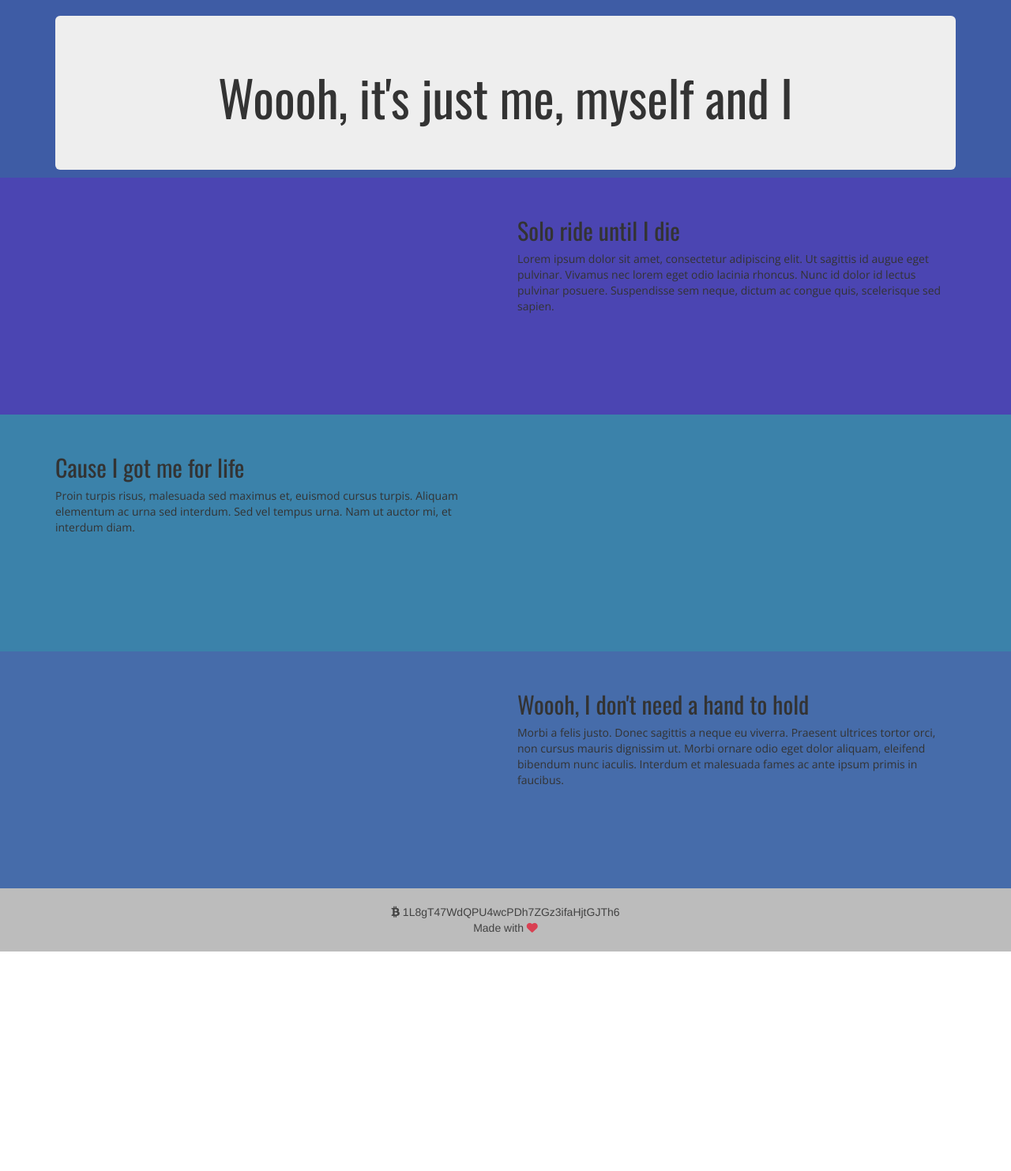
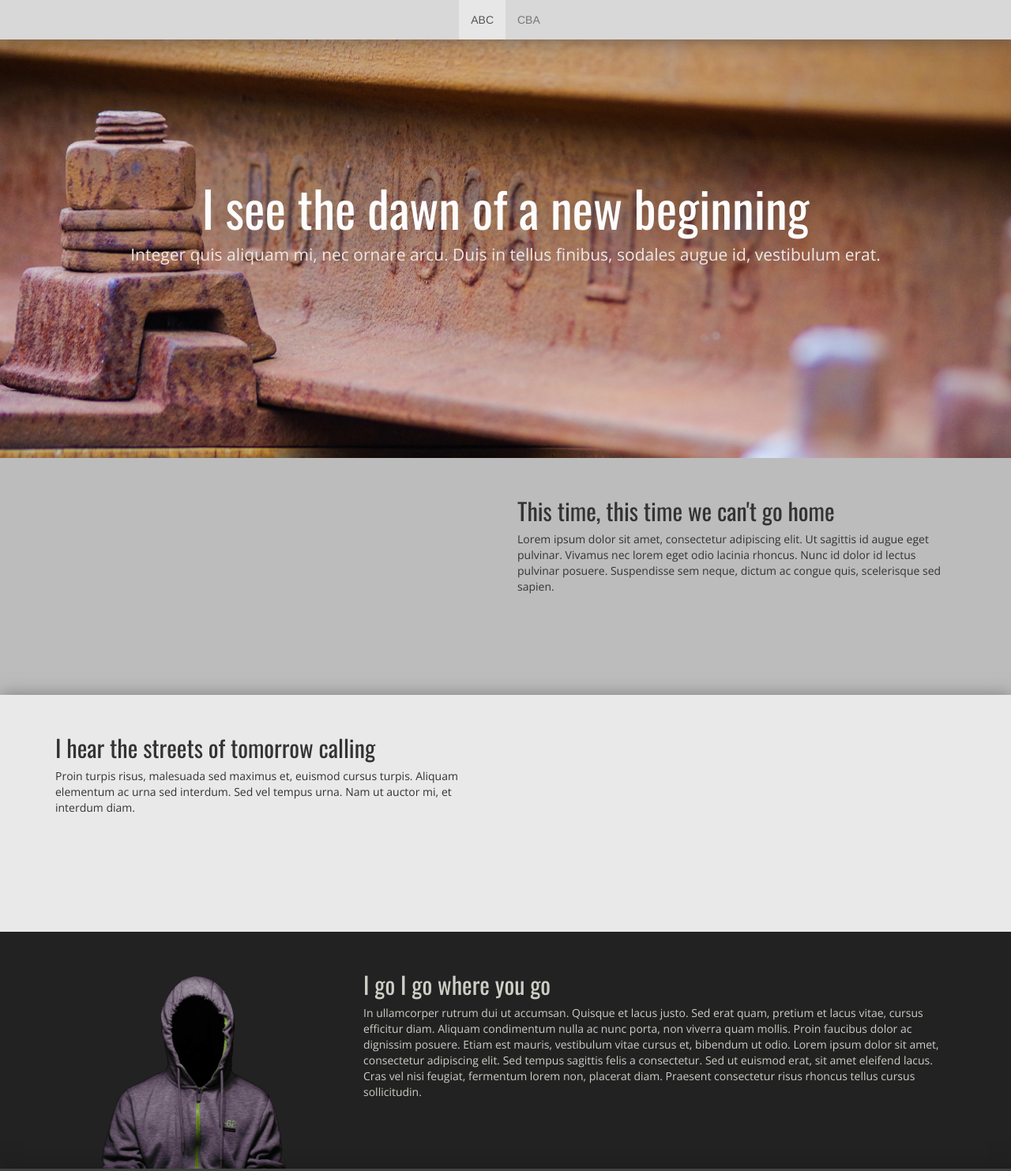
Before and after one commit to qeterme/qeterme, a plain HTML site: page info_hw/index.html in a window 1280 px wide. Shown: the top 1483 px of the page at 79% size. Before the commit the page ends 1205 px from the top, so only its background shows below. Drawn offline with nearby package versions, Linux system fonts and the light colour scheme.

Commit message:
Now with pictures

```diff
--- a/info_hw/index.html
+++ b/info_hw/index.html
@@ -11,26 +11,23 @@
 		<script src="https://use.fontawesome.com/d73ec45e80.js"></script>
 	</head>
 	<body>
-<!-- 		<nav class="navbar navbar-default menu">
-			<div class="container-fluid">
-				<div class="container navbar-center">
-					<ul class="nav navbar-nav navbar-center">
+ 		<nav class="navbar navbar-default">
+			<div class="container">
+				<div class="collapse navbar-collapse">
+					<ul class="nav navbar-nav">
 						<li class="active"><a href="#">ABC</a></li>
 						<li><a href="#">CBA</a></li>
 					</ul>
 				</div>
 			</div>
-		</nav> -->
+		</nav>
 
 		<div class="first">
 			<div class="container-fluid">
 				<div class="container">
-					<div class="row">
-						<div class="col-xs-12">
-							<div class="jumbotron">
-								<h1>Woooh, it's just me, myself and I</h1>
-							</div>
-						</div>
+					<div class="jumbotron">
+						<h1 class="one">I see the dawn of a new beginning</h1>
+						<p class="one">Integer quis aliquam mi, nec ornare arcu. Duis in tellus finibus, sodales augue id, vestibulum erat.</p>
 					</div>
 				</div>
 			</div>
@@ -40,13 +37,11 @@
 			<div class="container-fluid">
 				<div class="container">
 					<div class="row">
-						<div class="col-xs-12">
-							<div class="col-xs-6">
-							</div>
-							<div class="col-xs-6">
-								<h2>Solo ride until I die</h2>
-								<p>Lorem ipsum dolor sit amet, consectetur adipiscing elit. Ut sagittis id augue eget pulvinar. Vivamus nec lorem eget odio lacinia rhoncus. Nunc id dolor id lectus pulvinar posuere. Suspendisse sem neque, dictum ac congue quis, scelerisque sed sapien.</p>
-							</div>
+						<div class="col-xs-6">
+						</div>
+						<div class="col-xs-6">
+							<h2>This time, this time we can't go home</h2>
+							<p>Lorem ipsum dolor sit amet, consectetur adipiscing elit. Ut sagittis id augue eget pulvinar. Vivamus nec lorem eget odio lacinia rhoncus. Nunc id dolor id lectus pulvinar posuere. Suspendisse sem neque, dictum ac congue quis, scelerisque sed sapien.</p>
 						</div>
 					</div>
 				</div>
@@ -58,7 +53,7 @@
 				<div class="container">
 					<div class="row">
 						<div class="col-xs-6">
-							<h2>Cause I got me for life</h2>
+							<h2>I hear the streets of tomorrow calling</h2>
 							<p>Proin turpis risus, malesuada sed maximus et, euismod cursus turpis. Aliquam elementum ac urna sed interdum. Sed vel tempus urna. Nam ut auctor mi, et interdum diam.</p>
 						</div>
 						<div class="col-xs-6">
@@ -72,11 +67,12 @@
 			<div class="container-fluid">
 				<div class="container">
 					<div class="row">
-						<div class="col-xs-6">
+						<div class="col-xs-4">
+							<img src="./img/pic4.png" />
 						</div>
-						<div class="col-xs-6">
-							<h2>Woooh, I don't need a hand to hold</h2>
-							<p> Morbi a felis justo. Donec sagittis a neque eu viverra. Praesent ultrices tortor orci, non cursus mauris dignissim ut. Morbi ornare odio eget dolor aliquam, eleifend bibendum nunc iaculis. Interdum et malesuada fames ac ante ipsum primis in faucibus.</p>
+						<div class="col-xs-8">
+							<h2>I go I go where you go</h2>
+							<p>In ullamcorper rutrum dui ut accumsan. Quisque et lacus justo. Sed erat quam, pretium et lacus vitae, cursus efficitur diam. Aliquam condimentum nulla ac nunc porta, non viverra quam mollis. Proin faucibus dolor ac dignissim posuere. Etiam est mauris, vestibulum vitae cursus et, bibendum ut odio. Lorem ipsum dolor sit amet, consectetur adipiscing elit. Sed tempus sagittis felis a consectetur. Sed ut euismod erat, sit amet eleifend lacus. Cras vel nisi feugiat, fermentum lorem non, placerat diam. Praesent consectetur risus rhoncus tellus cursus sollicitudin.</p>
 						</div>
 					</div>
 				</div>
--- a/info_hw/style.css
+++ b/info_hw/style.css
@@ -1,6 +1,7 @@
 h1 {
 	font-family: 'Oswald', sans-serif;
 	text-align: center;
+	margin-top: 110px;
 	}
 
 h2 {
@@ -11,16 +12,7 @@ p {
 	font-family: 'Open Sans', sans-serif;
 	}
 
-/* div.one {
-	background-image: url(http://www.okclipart.com/img54/ftnrgqznsnfhtgiqemrk.jpg);}
-
-div.two {
-	background-image: url(http://www.queness.com/resources/uploaded/Ez6hQih6TDGqrkMPXP1e_41012917_164337.jpg);}
-
-div.three {
-	background-image: url(https://designrope.com/wp-content/uploads/2014/04/stock-photo-hero-1000x600.jpg);} */
-
-.col-xs-6 {
+.col-xs-6, .col-xs-8, .col-xs-4 {
 	padding-top: 30px;
 	padding-bottom: 30px;
 	}
@@ -28,6 +20,8 @@ div.three {
 .jumbotron {
 	margin-top: 20px;
 	margin-bottom: 10px;
+	height: 500px;
+	background-color: inherit;
 	}
 
 i.red {
@@ -35,33 +29,76 @@ i.red {
 	}
 
 .first {
-	background-color: #3E5CA5;
+	background-color: #FF9900;
+	background-image: url(./img/pic3.jpg);
+	background-size: cover;
+	background-position: center;
 	}
 
 .second {
-	background-color: #4B45B2;
+	background-color: #BCBCBC;
 	}
 
 .third {
-	background-color: #3B82AA;
+	background-color: #E9E9E9;
+	-webkit-box-shadow: 0px 0px 20px 0px rgba(65,61,61,0.5);
+	-moz-box-shadow: 0px 0px 20px 0px rgba(65,61,61,0.5);
+	box-shadow: 0px 0px 20px 0px rgba(65,61,61,0.5);
 	}
 
 .fourth {
-	background-color: #466CAA;
+	background-color: #222222;
+	color: #CECDC6;
 	}
 
 .fifth {
-	color: #424242;
+	color: #E0E0E0;
 	text-align: center;
-	background: #BCBCBC;
+	background: #424242;
 	padding: 20px 0 20px 0;
+	-webkit-box-shadow: 0px -5px 20px 0px rgba(24,24,24,0.5);
+	-moz-box-shadow: 0px -5px 20px 0px rgba(24,24,24,0.5);
+	box-shadow: 0px -5px 20px 0px rgba(24,24,24,0.5);
 	}
 
-.text {
+.text, img {
 	height: 300px;
 	}
 
-.navbar-center {
+img {
+	height: 270px;
+	margin-bottom: 0;
+	display: block;
 	margin-left: auto;
 	margin-right: auto;
 	}
+
+.navbar .navbar-nav {
+	display: inline-block;
+	float: none;
+	vertical-align: top;
+	}
+
+.navbar .navbar-collapse {
+	text-align: center;
+	}
+
+.navbar {
+	margin-bottom: 0;
+	-webkit-box-shadow: 0px 5px 20px 0px rgba(65,61,61,0.5);
+	-moz-box-shadow: 0px 5px 20px 0px rgba(65,61,61,0.5);
+	box-shadow: 0px 5px 20px 0px rgba(65,61,61,0.5);
+	background-color: #D8D8D8;
+	border-radius: 0;
+	border: 0;
+	}
+
+h1.one {
+	color: #FDFDFD;
+	text-shadow: 0px 0px 50px rgba(65, 61, 61, 0.5);
+	}
+
+p.one {
+	color: #EEE8E8;
+	text-align: center;
+	}
```
